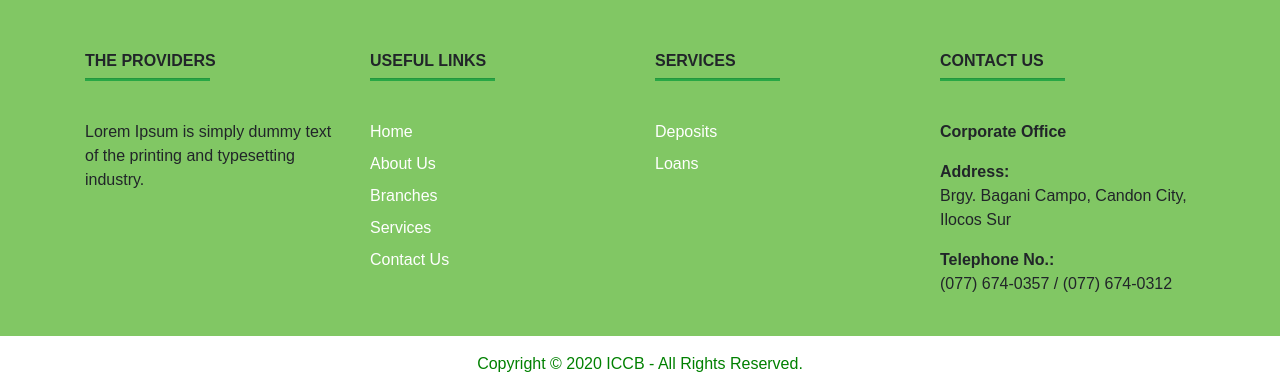
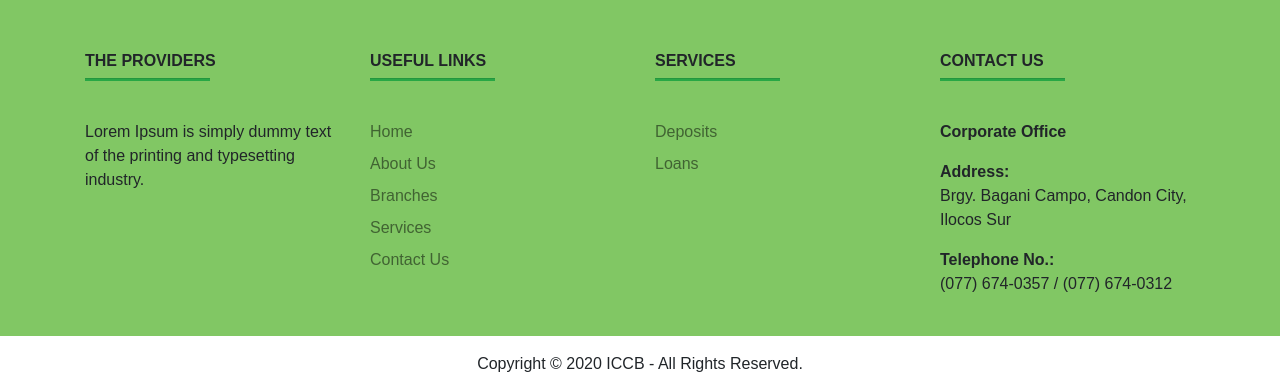
Before and after one commit to ryliezachary/iccb, a plain HTML site: page index.html in a window 1280 px wide. Shown: the part 3943-4335 px from the top of the page. Drawn offline with nearby package versions, Linux system fonts and the light colour scheme.

Commit message:
fix styles

```diff
--- a/assets/style.css
+++ b/assets/style.css
@@ -44,10 +44,7 @@ body{
   }
 
   .custFoot a{
-      color: #fff;
-  }
-  .copyright{
-      color: green;
+	color:rgba(0,0,0,.5);
   }
 
   .slideshow-item {
```
